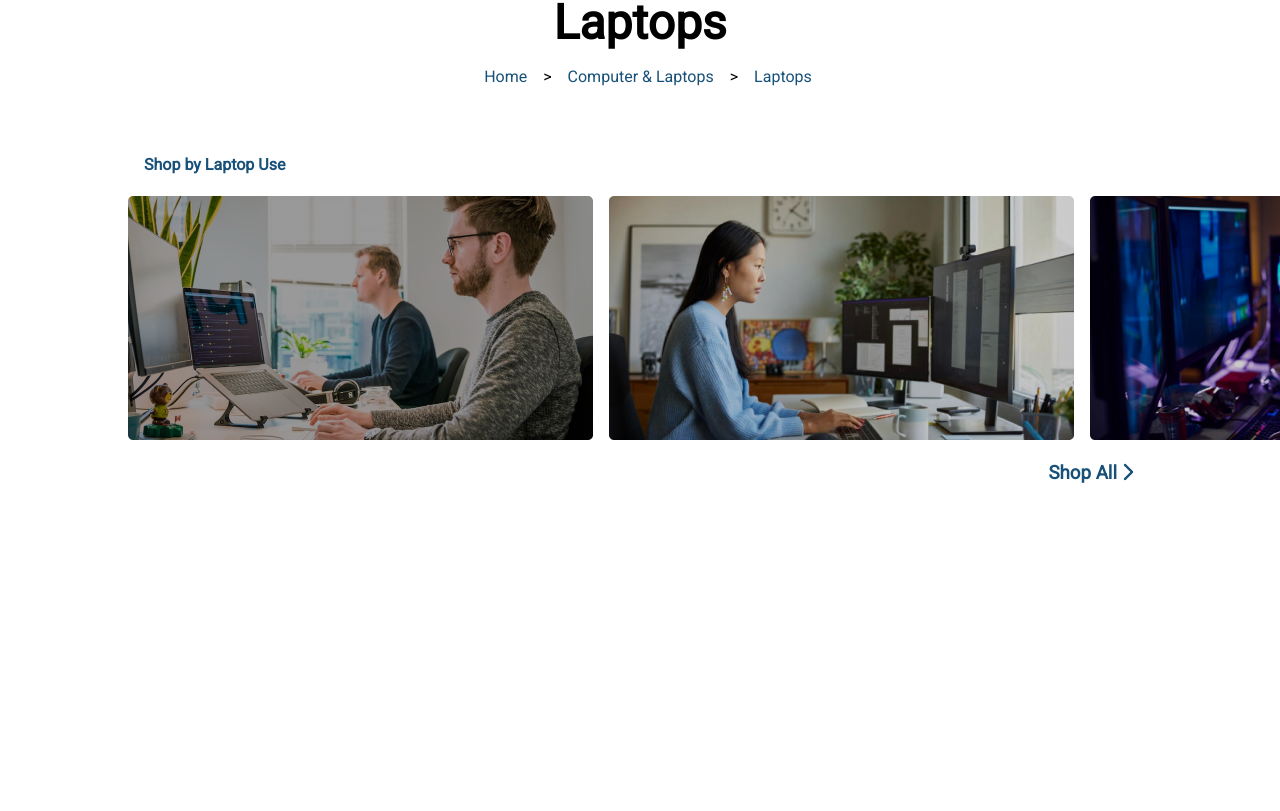
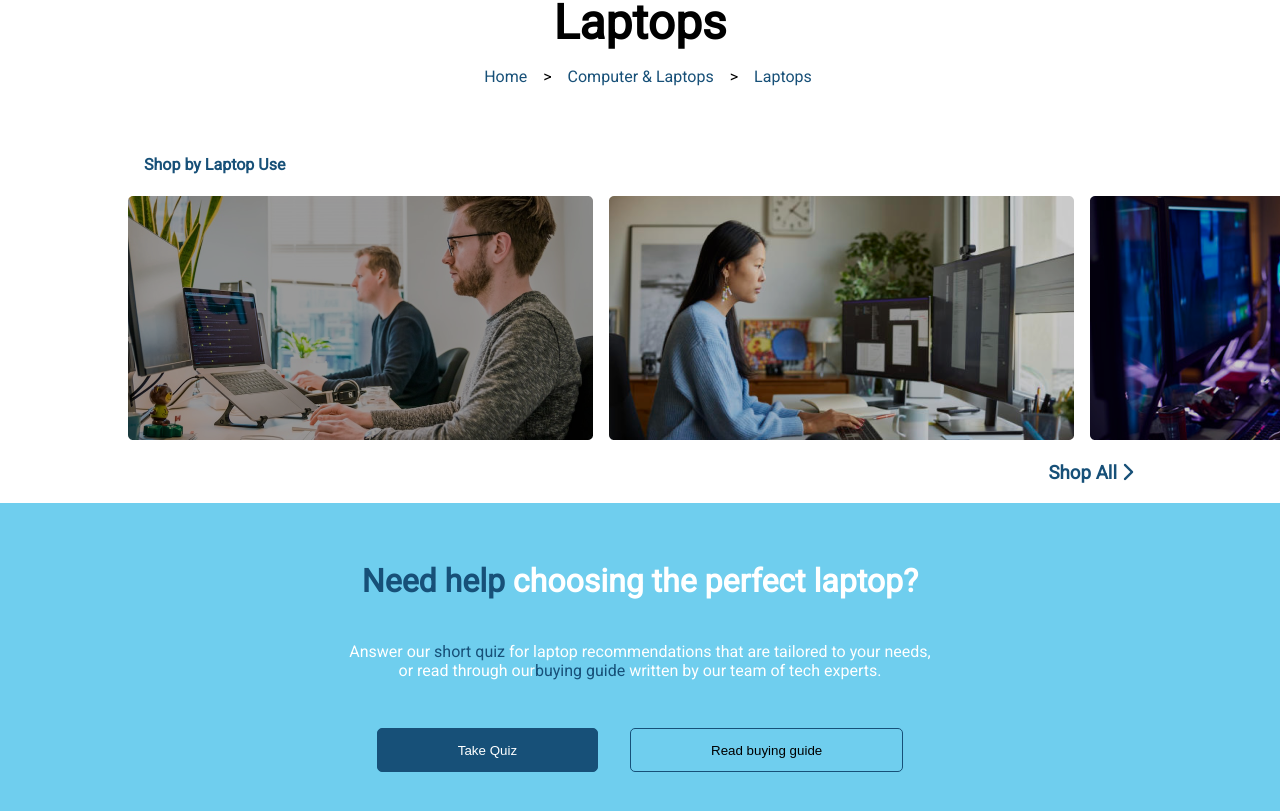
Before and after one commit to aidannairn/pb-tech-laptops, a React (Create React App) app in the folder client/: page / in a window 1280 px wide. Shown: the part 415-1226 px from the top of the page. Before the commit the page ends 918 px from the top, so only its background shows below. Built offline with nearby package versions, Linux system fonts and the light colour scheme.

Commit message:
quiz banner added

```diff
--- /dev/null
+++ b/client/src/components/QuizBanner/QuizBanner.module.css
@@ -0,0 +1,135 @@
+.headerContainer {
+  width: 100%;
+}
+.headerContainer .headerBlackWrapper {
+  width: 100%;
+  background-color: #031724;
+}
+.headerContainer .headerBlackWrapper .headerBlack {
+  height: 2em;
+  width: 80%;
+  margin: 0 auto;
+  display: flex;
+  justify-content: space-around;
+  gap: 6em;
+  align-items: center;
+}
+.headerContainer .headerBlackWrapper .headerBlack div {
+  color: white;
+}
+.headerContainer .headerBlackWrapper .inputs input {
+  font-size: 2em;
+}
+.headerContainer .headerBlackWrapper .inputs button {
+  font-size: 2em;
+}
+.headerContainer .headerBlueWrapper {
+  width: 100%;
+  background-color: #175078;
+}
+.headerContainer .headerBlueWrapper .headerBlue {
+  width: 80%;
+  height: 6em;
+  margin: 0 auto;
+  display: flex;
+  align-items: center;
+}
+.headerContainer .headerBlueWrapper .headerBlue .search {
+  padding-left: 2em;
+  display: flex;
+  align-items: center;
+}
+.headerContainer .headerBlueWrapper .headerBlue .search input[type=text] {
+  height: 2em;
+  font-size: 1em;
+  width: 32em;
+  border: none;
+  padding-left: 1em;
+}
+.headerContainer .headerBlueWrapper .headerBlue .search select {
+  height: 2.1em;
+  font-size: 1em;
+  border: none;
+  padding-left: 1em;
+}
+.headerContainer .headerBlueWrapper .headerBlue .search button {
+  height: 2.1em;
+  width: 4em;
+  font-size: 1em;
+  color: white;
+  background-color: #F08222;
+  border: none;
+  border-top-right-radius: 5px;
+  border-bottom-right-radius: 5px;
+}
+.headerContainer .headerBlueWrapper .headerBlue .buttons {
+  display: flex;
+  gap: 2em;
+  padding: 5em;
+  font-size: 0.8em;
+  color: white;
+  line-height: 2em;
+}
+.headerContainer .headerBlueWrapper .headerBlue .buttons i {
+  font-size: 2em;
+  color: #279ACB;
+}
+.headerContainer .headerBlueWrapper .navbar {
+  display: flex;
+  width: 80%;
+  margin: 0 auto;
+  align-items: center;
+}
+.headerContainer .headerBlueWrapper .navbar .dept {
+  padding-left: 1em;
+  color: white;
+  font-weight: bold;
+  font-size: 1.1em;
+}
+.headerContainer .headerBlueWrapper .navbar .nav ul {
+  list-style-type: none;
+  display: flex;
+  gap: 3em;
+  padding-left: 7em;
+}
+.headerContainer .headerBlueWrapper .navbar .nav ul a {
+  text-decoration: none;
+  color: white;
+}
+
+.quizBannerContainer {
+  width: 100%;
+  height: 20em;
+  background-color: #6FCEEE;
+  color: white;
+}
+.quizBannerContainer .texts {
+  display: flex;
+  flex-direction: column;
+  align-items: center;
+  padding-top: 2em;
+}
+.quizBannerContainer .texts span {
+  color: #175078;
+}
+.quizBannerContainer .texts h2 {
+  font-size: 2em;
+}
+.quizBannerContainer .buttons {
+  display: flex;
+  justify-content: center;
+  gap: 2em;
+  padding-top: 2em;
+}
+.quizBannerContainer .buttons button {
+  padding: 1em 6em;
+  background-color: transparent;
+  border-radius: 5px;
+  border: 1px solid #175078;
+}
+.quizBannerContainer .buttons button:nth-of-type(1) {
+  background-color: #175078;
+  color: white;
+}
+
+/*# sourceMappingURL=QuizBanner.module.css.map */
--- /dev/null
+++ b/client/src/components/QuizBanner/QuizBanner.sass
@@ -0,0 +1,35 @@
+@import '../Header/Header'
+
+.quizBannerContainer
+    width: 100%
+    height: 20em
+    background-color: #6FCEEE
+    color: white
+
+    .texts
+        display: flex
+        flex-direction: column
+        align-items: center
+        padding-top: 2em
+
+        span
+            color: $primary-color
+
+        h2
+            font-size: 2em
+
+    .buttons
+        display: flex
+        justify-content: center
+        gap: 2em
+        padding-top: 2em
+
+        button
+            padding: 1em 6em
+            background-color: transparent
+            border-radius: 5px
+            border: 1px solid $primary-color
+
+        button:nth-of-type(1)
+            background-color: $primary-color
+            color: white
--- /dev/null
+++ b/client/src/components/QuizBanner/QuizBanner.tsx
@@ -0,0 +1,25 @@
+import React from "react";
+import styles from "./QuizBanner.module.css";
+
+const QuizBanner = () => {
+  return (
+    <div className={styles.quizBannerContainer}>
+      <div className={styles.texts}>
+        <h2>
+          <span>Need help</span> choosing the perfect laptop?
+        </h2>
+        <p>
+          Answer our <span>short quiz</span> for laptop recommendations that are
+          tailored to your needs,<br></br> or read through our
+          <span>buying guide</span> written by our team of tech experts.
+        </p>
+      </div>
+      <div className={styles.buttons}>
+        <button type="button">Take Quiz</button>
+        <button type="button">Read buying guide</button>
+      </div>
+    </div>
+  );
+};
+
+export default QuizBanner;
--- a/client/src/pages/LandingPage.tsx
+++ b/client/src/pages/LandingPage.tsx
@@ -1,6 +1,7 @@
 import React from "react";
 import Banner from "../components/Banner/Banner";
 import Header from "../components/Header/Header";
+import QuizBanner from "../components/QuizBanner/QuizBanner";
 import ShopBy from "../components/shopBy/ShopBy";
 
 const LandingPage: React.FC = () => {
@@ -9,6 +10,7 @@ const LandingPage: React.FC = () => {
       <Header></Header>
       <Banner></Banner>
       <ShopBy></ShopBy>
+      <QuizBanner></QuizBanner>
     </>
   );
 };
```
Also changed, not shown: 1 other file (tests, documents, lock files or other folders).
